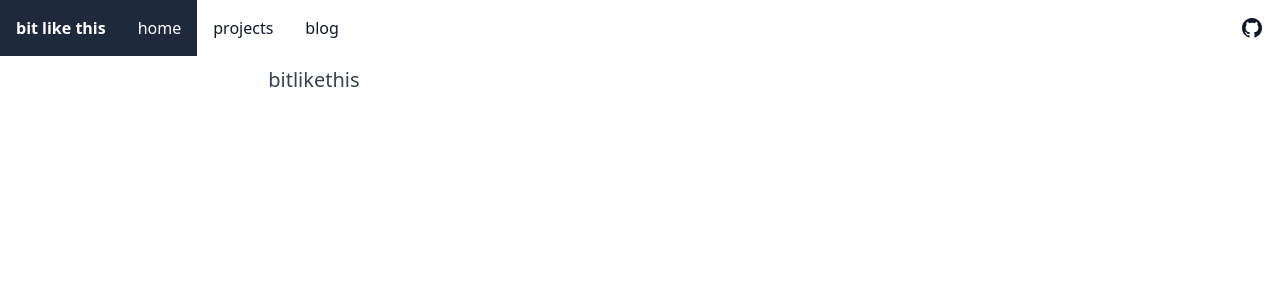
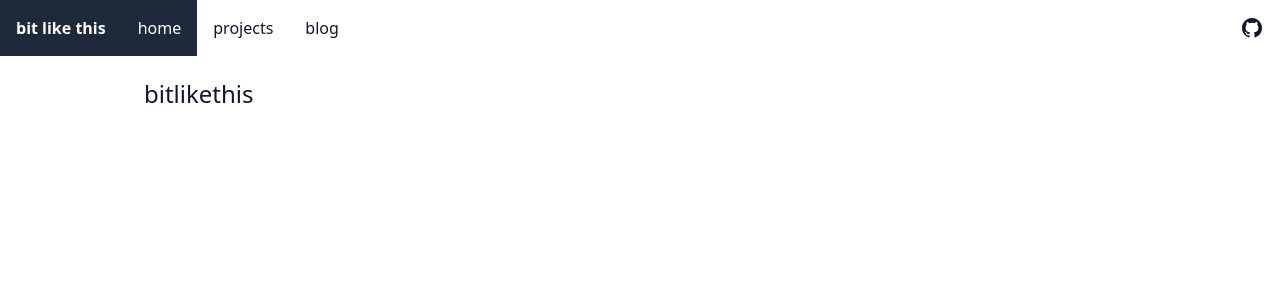
Before and after one commit to bitlikethis/dotcom, a Next.js app: page / in a window 1280 px wide. Shown: the top 300 px of the page. Built offline with nearby package versions, Linux system fonts and the light colour scheme.

Commit message:
chore: create Prose component

```diff
--- a/components/Container.tsx
+++ b/components/Container.tsx
@@ -1,7 +1,7 @@
 import { ReactNode } from "react";
 
 const Container = ({ children }: { children: ReactNode }) => (
-  <div className="prose lg:prose-xl m-auto">{children}</div>
+  <div className="m-auto p-4 max-w-screen-lg">{children}</div>
 );
 
 export default Container;
--- /dev/null
+++ b/components/Prose.tsx
@@ -0,0 +1,7 @@
+import { ReactNode } from "react";
+
+const Prose = ({ children }: { children: ReactNode }) => (
+  <article className="prose lg:prose-xl m-auto prose-slate">{children}</article>
+);
+
+export default Prose;
```
